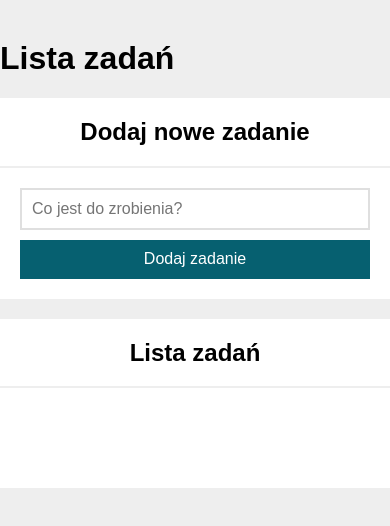
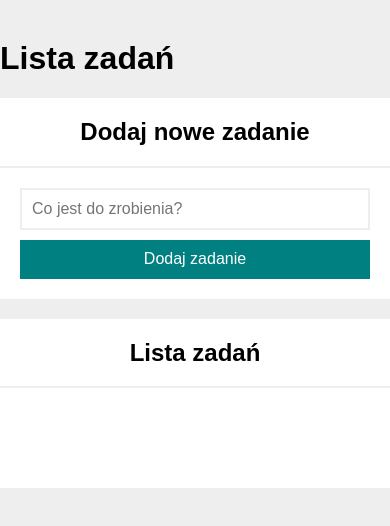
Before and after one commit to Paupio/to-do-list, a plain HTML site: page index.html in a window 390 px wide. Drawn offline with nearby package versions, Linux system fonts and the light colour scheme; a web font is replaced by a local one.

Commit message:
updated form style

```diff
--- a/css/form.css
+++ b/css/form.css
@@ -6,28 +6,24 @@
 
 @media (max-width: 710px) {
     .form {
-        display: grid;
-        grid-template-columns: 1fr;
+        display: flex;
+        flex-direction: column;
     }
 }
 
 .form__input {
-    border: 2px solid rgb(223, 223, 223);
+    border: 2px solid #eee;
     padding: 10px;
 }
 
 .form__button {
-    background: rgb(6, 96, 112);
+    background: teal;
     border: 0px;
-    color: rgb(255, 255, 255);
+    color: white;
     padding: 10px;
     cursor: pointer;
 }
 
 .form__button:hover {
-    background: rgb(3, 132, 155);
+    background: rgb(10, 133, 155);
 }
-
-.form__button:active {
-    outline: auto black;
-}
```
